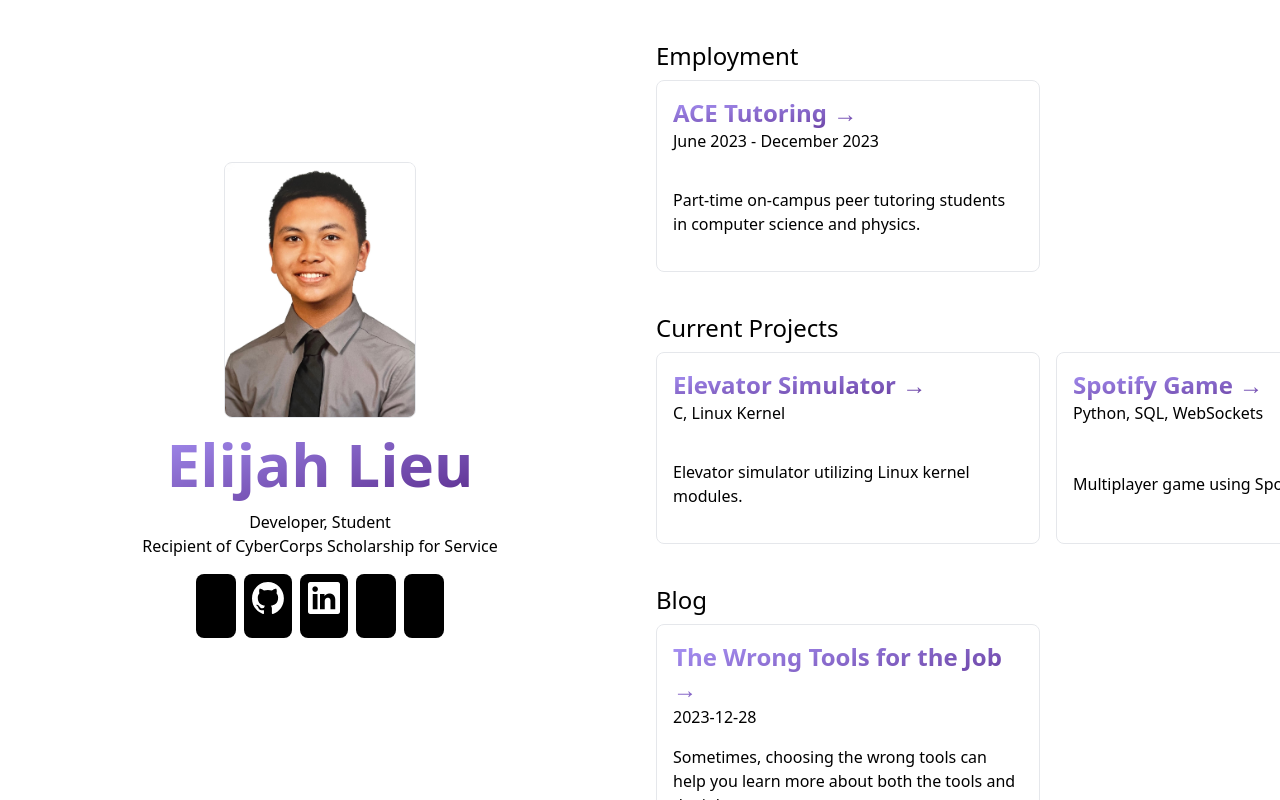
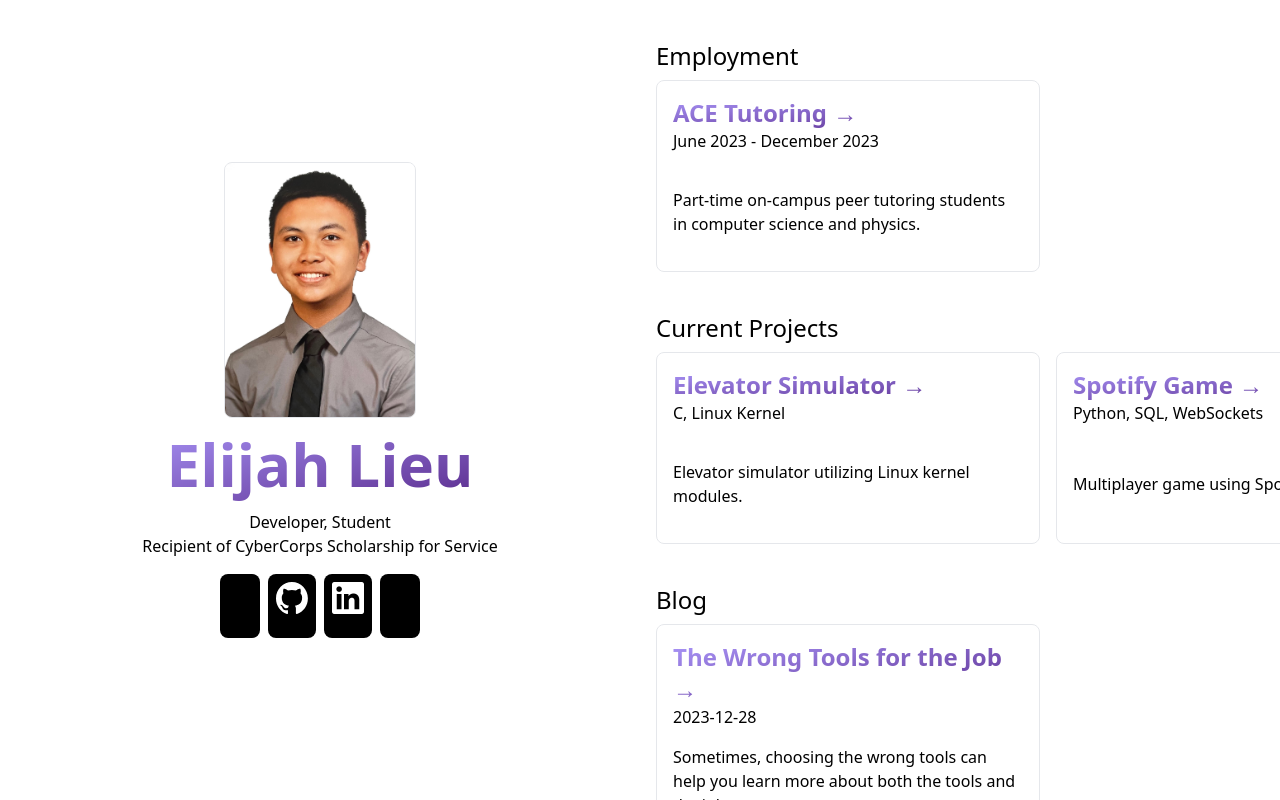
Before and after one commit to technologeli/portfolio, an Astro site: page / in a window 1280 px wide. Built offline with nearby package versions, Linux system fonts and the light colour scheme; Astro itself is replaced by a stand-in of ours; what prettier-plugin-tailwindcss would draw is missing.

Commit message:
Remove resume

```diff
--- a/src/pages/index.astro
+++ b/src/pages/index.astro
@@ -90,32 +90,6 @@ import professionalHeadshot from "../professional_headshot.jpg";
                         ></path></svg
                     >
                 </button>
-                <a
-                    class="left-4 rounded-lg bg-black p-2 transition-opacity hover:opacity-80 dark:bg-white"
-                    href="resume.pdf"
-                    target="_blank"
-                    title="Resume"
-                >
-                    <svg
-                        class="h-8 w-8 stroke-white dark:stroke-black"
-                        xmlns="http://www.w3.org/2000/svg"
-                        width="24"
-                        height="24"
-                        viewBox="0 0 24 24"
-                        fill="none"
-                        stroke="currentColor"
-                        stroke-width="2"
-                        stroke-linecap="round"
-                        stroke-linejoin="round"
-                        class="lucide lucide-file-text"
-                        ><path
-                            d="M14.5 2H6a2 2 0 0 0-2 2v16a2 2 0 0 0 2 2h12a2 2 0 0 0 2-2V7.5L14.5 2z"
-                        ></path><polyline points="14 2 14 8 20 8"
-                        ></polyline><line x1="16" x2="8" y1="13" y2="13"
-                        ></line><line x1="16" x2="8" y1="17" y2="17"
-                        ></line><line x1="10" x2="8" y1="9" y2="9"></line></svg
-                    >
-                </a>
             </div>
             <p class="hidden" id="email"></p>
         </header>
```
Also changed, not shown: 1 other file.
